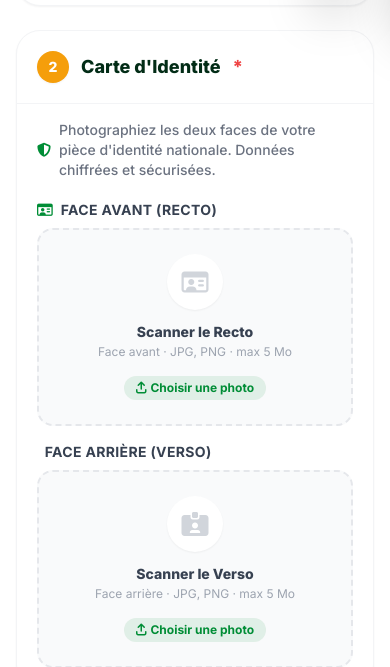
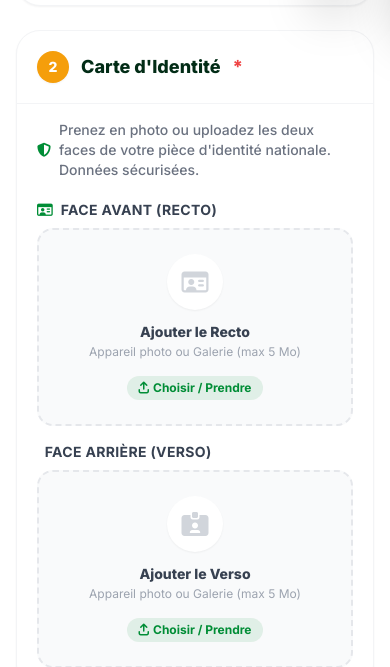
Before and after one commit to MalickDevWeb/jamm_ak_xeewal, an Angular app: page /adherer in a window 390 px wide. Shown: the part 822-1489 px from the top of the page. Built offline with nearby package versions, Linux system fonts and the light colour scheme; no server answers.

Commit message:
fix(adhesion): remove capture attribute to allow gallery upload on mobile

```diff
--- a/src/app/features/engagement/pages/adherer/adherer.component.html
+++ b/src/app/features/engagement/pages/adherer/adherer.component.html
@@ -108,12 +108,12 @@
                     <div class="p-5 md:p-8 pt-0 border-t border-gray-100">
                         <p class="text-sm text-gray-500 font-medium mt-4 mb-5 flex items-center gap-2">
                             <i class="fa-solid fa-shield-halved text-brand-green"></i>
-                            Photographiez les deux faces de votre pièce d'identité nationale. Données chiffrées et sécurisées.
+                            Prenez en photo ou uploadez les deux faces de votre pièce d'identité nationale. Données sécurisées.
                         </p>
 
                         <!-- Inputs fichiers cachés -->
-                        <input #rectoInput type="file" accept="image/*" capture="environment" class="hidden" id="recto-upload" (change)="onRectoSelected($event)">
-                        <input #versoInput type="file" accept="image/*" capture="environment" class="hidden" id="verso-upload" (change)="onVersoSelected($event)">
+                        <input #rectoInput type="file" accept="image/*" class="hidden" id="recto-upload" (change)="onRectoSelected($event)">
+                        <input #versoInput type="file" accept="image/*" class="hidden" id="verso-upload" (change)="onVersoSelected($event)">
 
                         <div class="grid grid-cols-1 md:grid-cols-2 gap-4">
 
@@ -132,11 +132,11 @@
                                         <i class="fa-regular fa-id-card"></i>
                                     </div>
                                     <div class="text-center">
-                                        <p class="font-black text-gray-700 text-sm group-hover:text-brand-green transition-colors">Scanner le Recto</p>
-                                        <p class="text-xs text-gray-400 mt-0.5">Face avant · JPG, PNG · max 5 Mo</p>
+                                        <p class="font-black text-gray-700 text-sm group-hover:text-brand-green transition-colors">Ajouter le Recto</p>
+                                        <p class="text-xs text-gray-400 mt-0.5">Appareil photo ou Galerie (max 5 Mo)</p>
                                     </div>
                                     <span class="mt-1 inline-block bg-brand-green/10 text-brand-green font-bold text-xs px-3 py-1 rounded-full group-hover:bg-brand-green group-hover:text-white transition-all">
-                                        <i class="fa-solid fa-arrow-up-from-bracket mr-1"></i>Choisir une photo
+                                        <i class="fa-solid fa-arrow-up-from-bracket mr-1"></i>Choisir / Prendre
                                     </span>
                                 </div>
 
@@ -184,11 +184,11 @@
                                         <i class="fa-solid fa-id-card-clip"></i>
                                     </div>
                                     <div class="text-center">
-                                        <p class="font-black text-gray-700 text-sm group-hover:text-brand-green transition-colors">Scanner le Verso</p>
-                                        <p class="text-xs text-gray-400 mt-0.5">Face arrière · JPG, PNG · max 5 Mo</p>
+                                        <p class="font-black text-gray-700 text-sm group-hover:text-brand-green transition-colors">Ajouter le Verso</p>
+                                        <p class="text-xs text-gray-400 mt-0.5">Appareil photo ou Galerie (max 5 Mo)</p>
                                     </div>
                                     <span class="mt-1 inline-block bg-brand-green/10 text-brand-green font-bold text-xs px-3 py-1 rounded-full group-hover:bg-brand-green group-hover:text-white transition-all">
-                                        <i class="fa-solid fa-arrow-up-from-bracket mr-1"></i>Choisir une photo
+                                        <i class="fa-solid fa-arrow-up-from-bracket mr-1"></i>Choisir / Prendre
                                     </span>
                                 </div>
 
```
